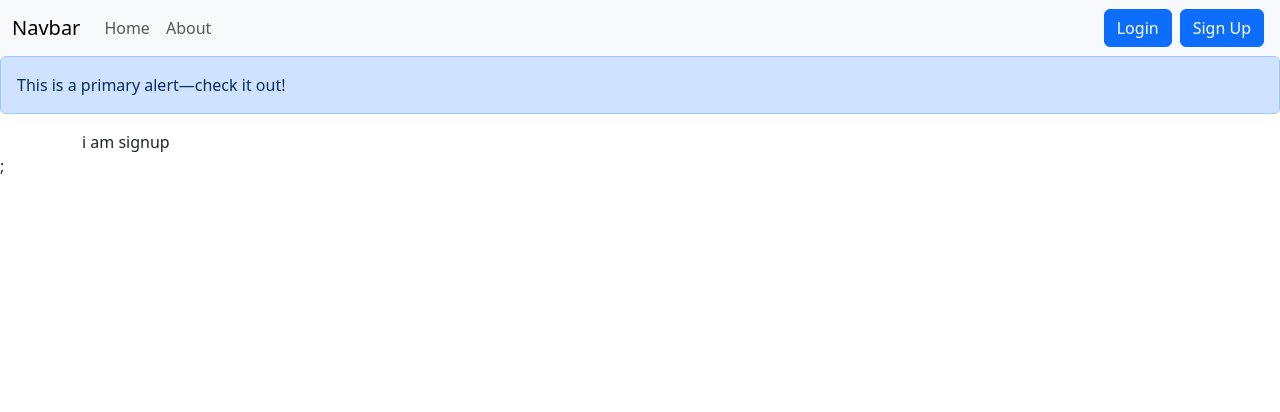
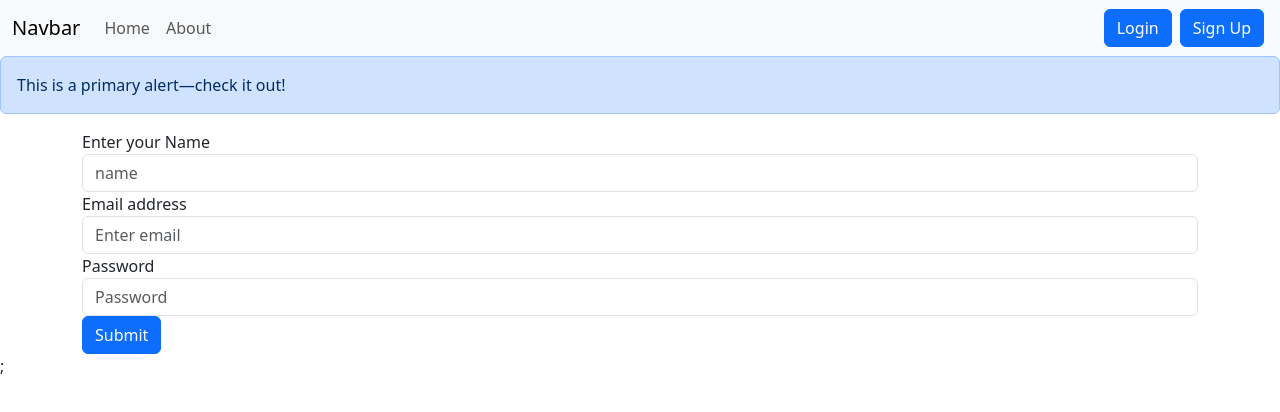
Before and after one commit to youcanalsocode/inotebook, a React (Create React App) app: page /Signup in a window 1280 px wide. Shown: the top 412 px of the page. Built offline with nearby package versions, Linux system fonts and the light colour scheme.

Commit message:
Setting sign up

```diff
--- a/src/components/Signup.js
+++ b/src/components/Signup.js
@@ -1,5 +1,83 @@
-import React from "react";
+import React, { useState } from "react";
 
 export default function Signup() {
-  return <div>i am signup</div>;
+  let host = "http://localhost:5000";
+  const [credentials, setcredentials] = useState({
+    name: "",
+    email: "",
+    password: "",
+  });
+
+  const handlesubmit = async (e) => {
+    console.log(credentials.email);
+    console.log(credentials.password);
+    console.log(credentials.name);
+
+    e.preventDefault();
+    const response = await fetch(`http://localhost:5000/api/auth/createuser`, {
+      method: "POST",
+
+      headers: {
+        "Content-Type": "application/json",
+      },
+
+      body: JSON.stringify({
+        name: credentials.name,
+        email: credentials.email,
+        password: credentials.password,
+      }),
+    });
+    const jsonres = await response.json();
+
+    console.log(jsonres);
+  };
+  const onchange = (e) => {
+    setcredentials({ ...credentials, [e.target.name]: e.target.value });
+  };
+
+  return (
+    <div>
+      <form onSubmit={handlesubmit}>
+        <div className="form-group">
+          <label htmlFor="name">Enter your Name</label>
+          <input
+            type="name"
+            className="form-control"
+            id="name"
+            aria-describedby="name"
+            placeholder="name"
+            name="name"
+            onChange={onchange}
+          />
+        </div>
+        <div className="form-group">
+          <label htmlFor="exampleInputEmail1">Email address</label>
+          <input
+            type="email"
+            className="form-control"
+            id="exampleInputEmail1"
+            aria-describedby="emailHelp"
+            placeholder="Enter email"
+            name="email"
+            onChange={onchange}
+          />
+        </div>
+        <div className="form-group">
+          <label htmlFor="exampleInputPassword1">Password</label>
+          <input
+            type="password"
+            className="form-control"
+            id="exampleInputPassword1"
+            placeholder="Password"
+            name="password"
+            onChange={onchange}
+          />
+        </div>
+
+        <button type="submit" className="btn btn-primary">
+          Submit
+        </button>
+      </form>
+    </div>
+  );
 }
```
